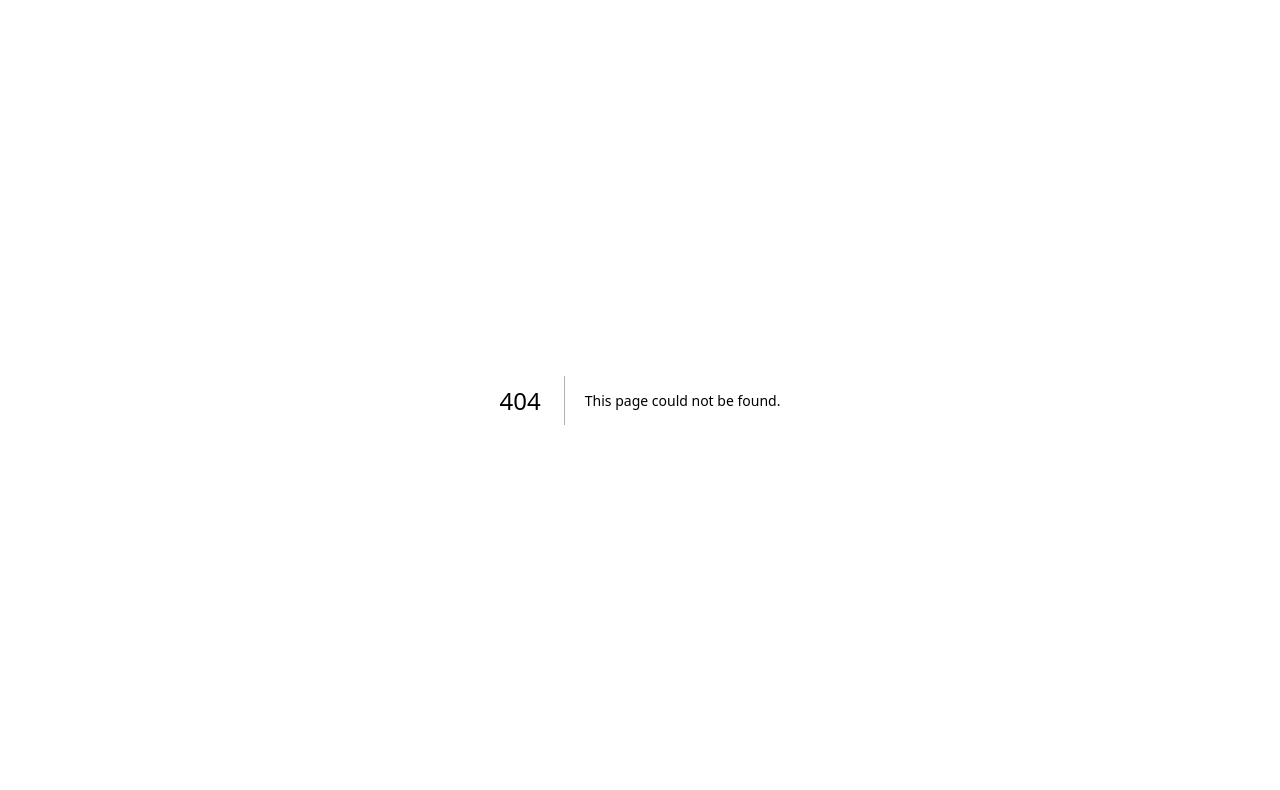
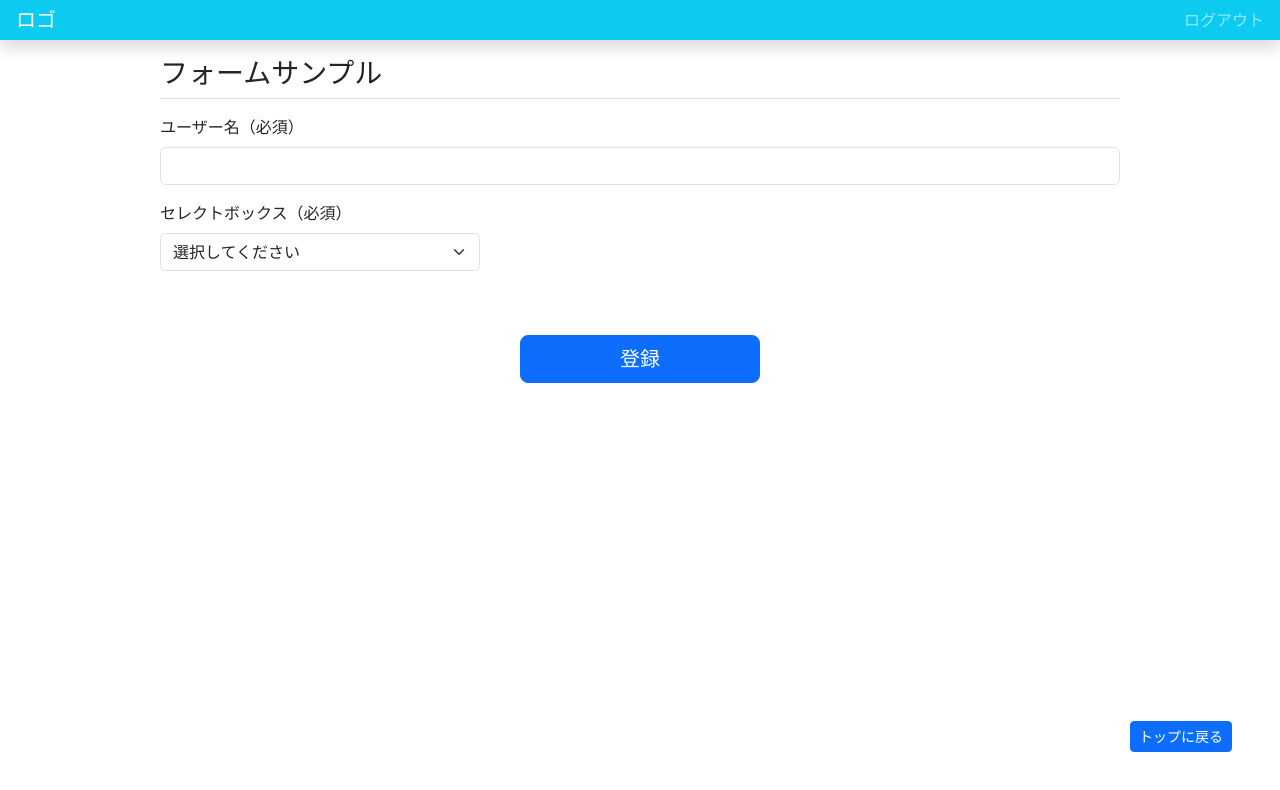
Before and after one commit to sabigara/nextjs-bootstrap, a Next.js app: page /form-sample in a window 1280 px wide. Before the commit this address had no page. Shown: the top 790 px of the page. Built offline with nearby package versions, Linux system fonts and the light colour scheme.

Commit message:
add: フォームサンプルのページ追加

```diff
--- /dev/null
+++ b/src/app/form-sample/components/index.css
@@ -0,0 +1,7 @@
+@media (min-width: 1080px) {
+  .form-sample {
+    max-width: 960px;
+    margin-left: auto;
+    margin-right: auto;
+  }
+}
--- /dev/null
+++ b/src/app/form-sample/components/index.tsx
@@ -0,0 +1,73 @@
+import { useForm } from 'react-hook-form';
+import { zodResolver } from '@hookform/resolvers/zod';
+import * as zod from 'zod';
+import { BaseButton } from '@/components/elements/buttons/BaseButton';
+import { InputText } from '@/components/elements/forms/InputText';
+import './index.css';
+import { FormSet } from '@/components/elements/forms/FormSet';
+import { InputSelect } from '@/components/elements/forms/InputSelect';
+
+export type InputSelectOption = {
+  value: string;
+  label: string;
+};
+
+// セレクトボックスのメニュー（DBから取得予定）
+const selectOptions: InputSelectOption[] = [
+  {
+    value: '',
+    label: '選択してください',
+  },
+  {
+    value: 'select1',
+    label: 'セレクト1',
+  },
+  {
+    value: 'select2',
+    label: 'セレクト2',
+  },
+  {
+    value: 'select3',
+    label: 'セレクト3',
+  },
+];
+
+export const Index = () => {
+  return (
+    <div className="form-sample">
+      <h2 className="h3 pt-3 pb-2 mb-3 border-bottom">フォームサンプル</h2>
+      <form>
+        <FormSet
+          className="col-sm-12 mb-3"
+          contents={
+            <InputText
+              title="ユーザー名（必須）"
+              name="user"
+              type="text"
+              required={true}
+            />
+          }
+        />
+
+        <FormSet
+          className="col-md-4 mb-3"
+          contents={
+            <InputSelect
+              title="セレクトボックス（必須）"
+              name="selectExample"
+              options={selectOptions}
+              required={true}
+            />
+          }
+        />
+      </form>
+      <div className="text-center">
+        <BaseButton
+          buttonType="reset"
+          className="w-25 mt-5 btn-primary btn-lg"
+          title="登録"
+        />
+      </div>
+    </div>
+  );
+};
--- /dev/null
+++ b/src/app/form-sample/layout.tsx
@@ -0,0 +1,15 @@
+import { LayoutDefault } from '@/layouts/Default';
+import 'bootstrap/dist/css/bootstrap.min.css';
+
+export const metadata = {
+  title: 'フォームサンプル | nextjs-bootstrap',
+  description: '',
+};
+
+export default function AccordionSample({
+  children,
+}: {
+  children: React.ReactNode;
+}) {
+  return <LayoutDefault>{children}</LayoutDefault>;
+}
--- /dev/null
+++ b/src/app/form-sample/page.tsx
@@ -0,0 +1,24 @@
+'use client';
+
+import { useEffect } from 'react';
+import { Index } from './components';
+import { BaseButton } from '@/components/elements/buttons/BaseButton';
+
+export default function AccordionSample() {
+  useEffect(() => {
+    import('bootstrap/dist/js/bootstrap');
+  }, []);
+
+  return (
+    <>
+      <Index />
+      <div className="position-absolute bottom-0 end-0 m-5">
+        <BaseButton
+          url="/"
+          className="btn-primary btn-sm"
+          title="トップに戻る"
+        />
+      </div>
+    </>
+  );
+}
```
